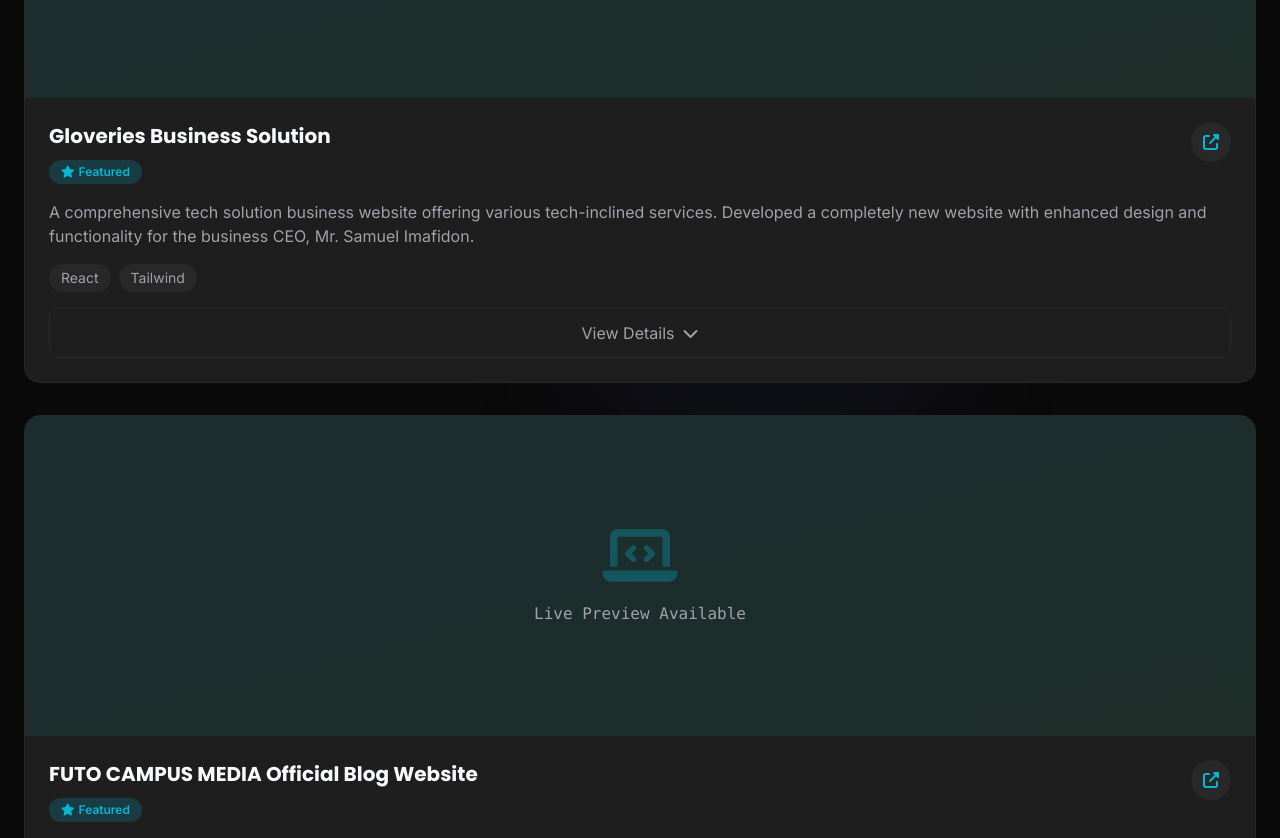
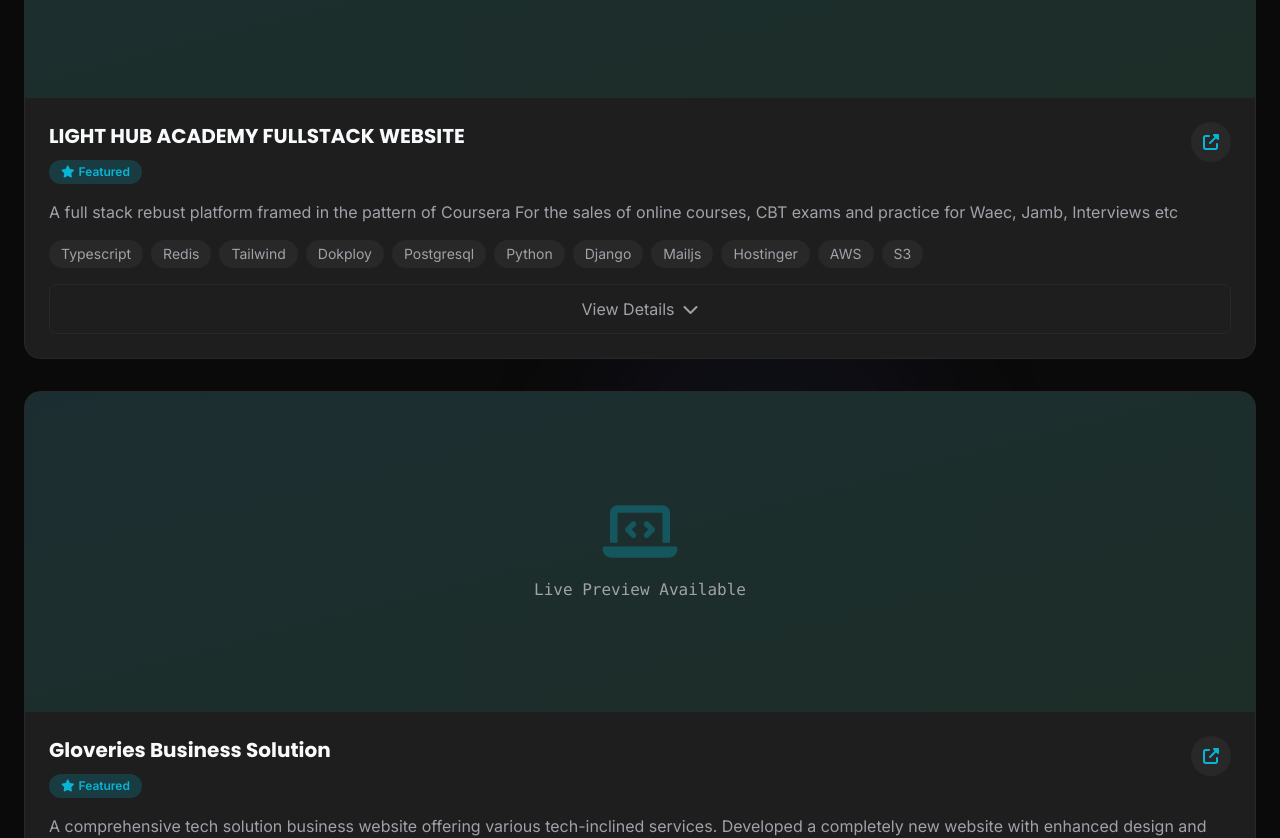
Before and after one commit to Coding-Base/OsimiGodsgiftPortfolio, a React (Vite) app: page / in a window 1280 px wide. Shown: the part 4920-5758 px from the top of the page. Built offline with nearby package versions, Linux system fonts and the light colour scheme.

Commit message:
Update Projects.jsx

```diff
--- a/src/components/Projects.jsx
+++ b/src/components/Projects.jsx
@@ -5,6 +5,15 @@ const Projects = () => {
   const [activeFilter, setActiveFilter] = useState('all')
 
   const projects = [
+    {
+      title: "LIGHT HUB ACADEMY FULLSTACK WEBSITE ",
+      embedUrl: "https://lighthubacademy.org/",
+      description:"A full stack rebust platform framed in the pattern of Coursera For the sales of online courses, CBT exams and practice for Waec, Jamb, Interviews etc ",
+      liveUrl: "https://lighthubacademy.org/",
+      technologies: ["Typescript","Redis", "Tailwind","Dokploy","Postgresql","Python","Django","Mailjs","Hostinger","AWS", "S3"],
+      category: "web",
+      featured: true
+    },
     {
       title: "Gloveries Business Solution",
       embedUrl: "https://gloveries-business-solution.onrender.com/",
```
